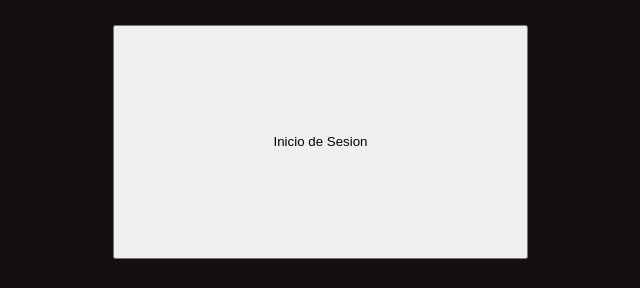
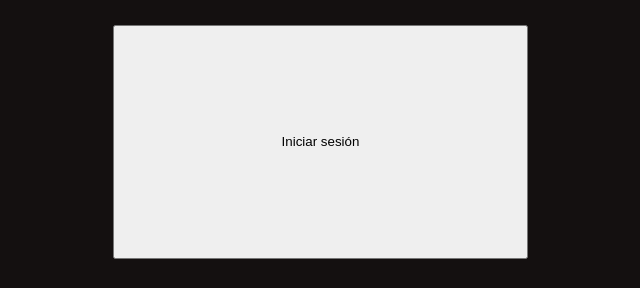
Before and after one commit to SergioHdezS/music-project, a plain HTML site: page app.html in a window 1280 px wide. Shown: the top 288 px of the page, 37-677 px from the left. Drawn offline with Linux system fonts and the light colour scheme.

Commit message:
Arreglo de etiqueta Iniciar sesión

```diff
--- a/app.html
+++ b/app.html
@@ -9,7 +9,7 @@
 </head>
 <body>
     <header>
-        <button>Inicio de Sesion</button>
+        <button class="btn__InicioSeccion">Iniciar sesión </button>
         <h1>Music Project</h1>
     </header>
     <main>
```
